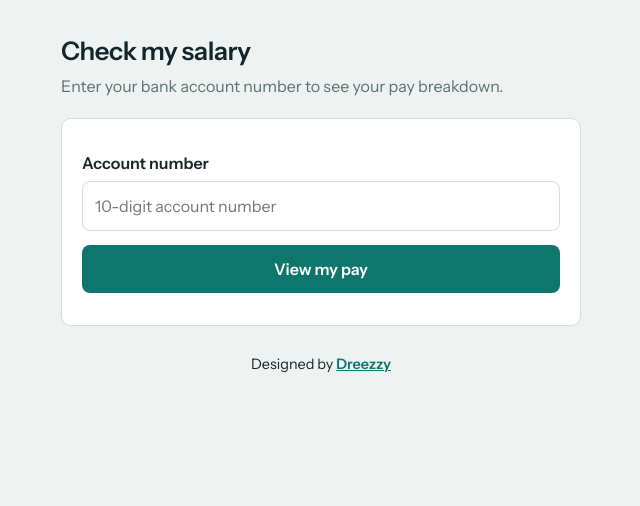
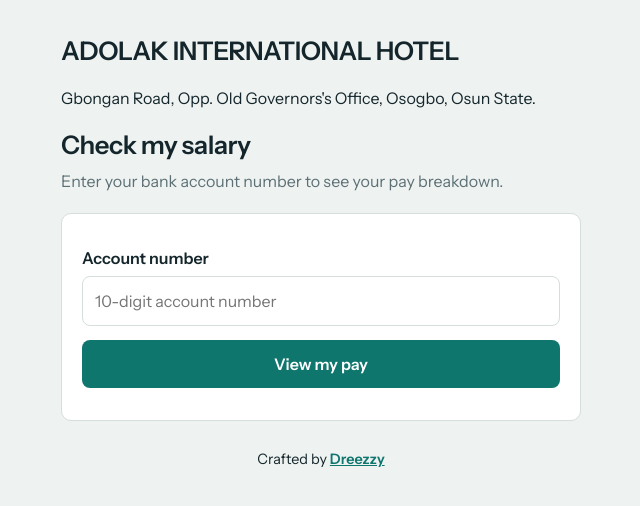
Before and after one commit to Youngdreezzy/payroll-checker, a website: page public/index.html in a window 1280 px wide. Shown: the whole page, without its empty margins (319-959 px from the left). Drawn offline with Linux system fonts and the light colour scheme.

Commit message:
Header modify

```diff
--- a/public/index.html
+++ b/public/index.html
@@ -5,6 +5,8 @@
 <link href="https://fonts.googleapis.com/css2?family=Instrument+Sans:wght@400;600&display=swap" rel="stylesheet">
 <link rel="stylesheet" href="style.css">
 </head><body><main>
+  <h1> ADOLAK INTERNATIONAL HOTEL</h1>
+  <P>Gbongan Road, Opp. Old Governors's Office, Osogbo, Osun State.</P>
 <h1>Check my salary</h1>
 <p class="sub">Enter your bank account number to see your pay breakdown.</p>
 <div class="card">
@@ -14,7 +16,7 @@
   <div id="msg" class="msg" role="status"></div>
 </div>
 <div id="out"></div>
-<footer>Designed by <a href="https://x.com/Youngdreezzy" target="_blank" rel="noopener">Dreezzy</a></footer></main>
+<footer>Crafted by <a href="https://x.com/Youngdreezzy" target="_blank" rel="noopener">Dreezzy</a></footer></main>
 <script>
 const $ = id => document.getElementById(id);
 const naira = n => '₦' + Number(n || 0).toLocaleString('en-NG', { minimumFractionDigits: 2, maximumFractionDigits: 2 });
```
